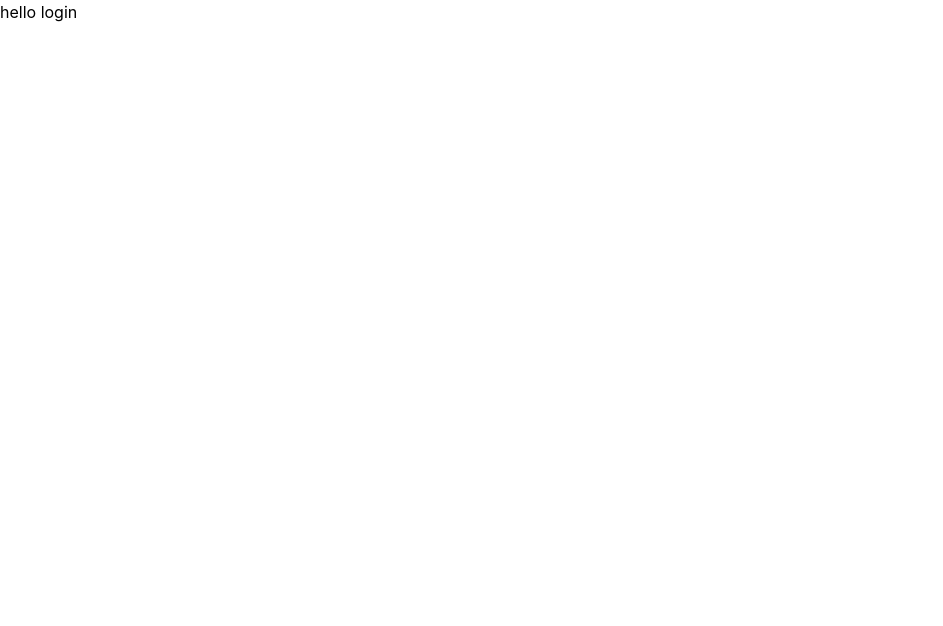
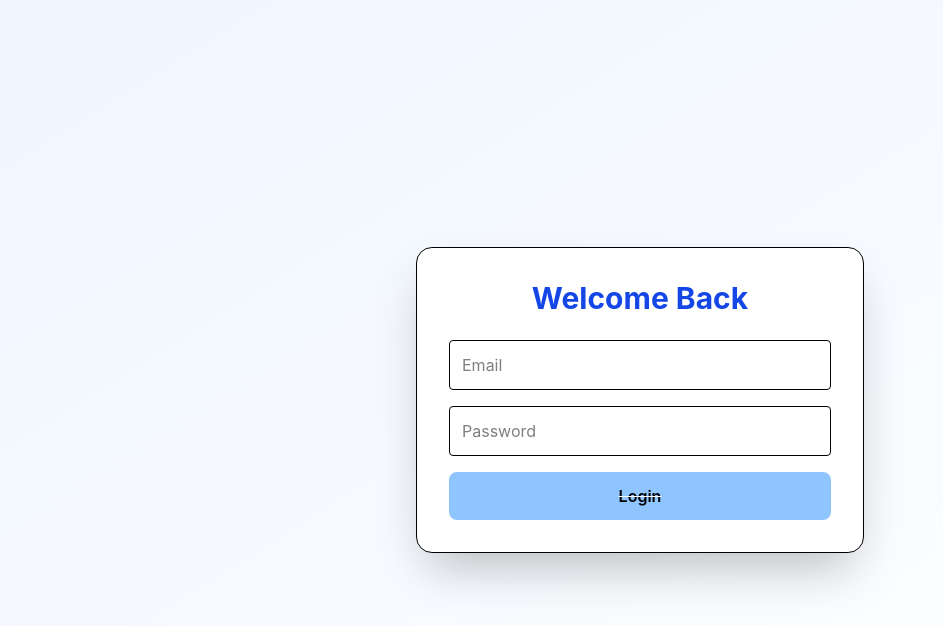
Before and after one commit to kharetanishk/Second-Brain-Frontend, a React (Vite) app: page /login in a window 1280 px wide. Shown: the top 626 px of the page, without its empty margins (0-943 px from the left). Built offline with nearby package versions, Linux system fonts and the light colour scheme; no server answers.

Commit message:
Added login page and protected routes and authprovider to handle the routes which require credentials

```diff
--- a/src/Server/App.tsx
+++ b/src/Server/App.tsx
@@ -1,17 +1,29 @@
-// src/App.tsx
 import { BrowserRouter as Router, Routes, Route } from "react-router-dom";
+import { AuthProvider } from "../context/AuthContext";
 import Landing from "../pages/Landing";
 import Login from "../pages/Login";
 import Register from "../pages/Register";
+import Dashboard from "../pages/Dashboard";
+import ProtectedRoute from "../components/ProtectedRoute";
 
 const App = () => {
   return (
     <Router>
-      <Routes>
-        <Route path="/" element={<Landing />} />
-        <Route path="/login" element={<Login />} />
-        <Route path="/register" element={<Register />} />
-      </Routes>
+      <AuthProvider>
+        <Routes>
+          <Route path="/" element={<Landing />} />
+          <Route path="/login" element={<Login />} />
+          <Route path="/register" element={<Register />} />
+          <Route
+            path="/dashboard"
+            element={
+              <ProtectedRoute>
+                <Dashboard />
+              </ProtectedRoute>
+            }
+          />
+        </Routes>
+      </AuthProvider>
     </Router>
   );
 };
--- /dev/null
+++ b/src/components/ProtectedRoute.tsx
@@ -0,0 +1,15 @@
+import React from "react";
+import { Navigate } from "react-router-dom";
+import { useAuth } from "../context/AuthContext";
+
+const ProtectedRoute = ({ children }: { children: React.JSX.Element }) => {
+  const { user, loading } = useAuth();
+
+  if (loading) return <div>Loading...</div>;
+
+  if (!user) return <Navigate to="/login" />;
+
+  return children;
+};
+
+export default ProtectedRoute;
--- /dev/null
+++ b/src/context/AuthContext.tsx
@@ -0,0 +1,41 @@
+import React, { createContext, useContext, useEffect, useState } from "react";
+import axios from "axios";
+
+interface User {
+  id: string;
+  username: string;
+  email: string;
+}
+interface ContextUser {
+  user: User | null;
+  loading: boolean;
+  setUser: React.Dispatch<React.SetStateAction<User | null>>;
+}
+const AuthContext = createContext<ContextUser>({
+  user: null,
+  loading: true,
+  setUser: () => {},
+});
+
+export const AuthProvider = ({ children }: { children: React.ReactNode }) => {
+  const [user, setUser] = useState<User | null>(null);
+  const [loading, setLoading] = useState(true);
+
+  //if user refreshes the page ...
+  useEffect(() => {
+    axios
+      .get("http://localhost:1601/api/me", { withCredentials: true })
+      .then((res) => setUser(res.data.user))
+      .catch(() => setUser(null))
+      .finally(() => setLoading(false));
+  }, []);
+
+  return (
+    //components wrap uder authcontext can access user, loading ,setuser using usecontext...
+    <AuthContext.Provider value={{ user, loading, setUser }}>
+      {children}
+    </AuthContext.Provider>
+  );
+};
+//here we go..
+export const useAuth = () => useContext(AuthContext);
--- a/src/pages/Dashboard.tsx
+++ b/src/pages/Dashboard.tsx
@@ -1,7 +1,16 @@
+import { useAuth } from "../context/AuthContext";
+import { Navigate } from "react-router-dom";
+
 const Dashboard = () => {
+  const { user } = useAuth();
+
+  if (!user) return <Navigate to="/login" />;
+
   return (
-    <>
-      <h1>Hello from Dashboard</h1>
-    </>
+    <div>
+      <h1>Welcome, {user.username}</h1>
+    </div>
   );
 };
+
+export default Dashboard;
--- a/src/pages/Login.tsx
+++ b/src/pages/Login.tsx
@@ -1,8 +1,117 @@
+import React, { useState, useEffect } from "react";
+import axios from "axios";
+import { useNavigate } from "react-router-dom";
+import { useAuth } from "../context/AuthContext";
+import { motion, AnimatePresence } from "framer-motion";
+
 const Login = () => {
+  const [formData, setFormData] = useState({
+    email: "",
+    password: "",
+  });
+  const [error, setError] = useState("");
+  const { setUser } = useAuth();
+  const navigate = useNavigate();
+
+  useEffect(() => {
+    const timer = setTimeout(() => setError(""), 2000);
+    return () => clearTimeout(timer);
+  }, [error]);
+
+  const handleChange = (e: React.ChangeEvent<HTMLInputElement>) => {
+    setFormData({ ...formData, [e.target.name]: e.target.value });
+  };
+
+  const handleLogin = async () => {
+    try {
+      const res = await axios.post(
+        "http://localhost:1601/api/auth/login",
+        formData,
+        {
+          withCredentials: true,
+        }
+      );
+
+      setUser(res.data.user);
+
+      navigate("/dashboard");
+    } catch (err: any) {
+      console.error(err);
+      setError(err.response?.data?.message || "Login failed");
+    }
+  };
+
   return (
-    <>
-      <h1> hello login</h1>
-    </>
+    <div className="min-h-screen flex items-center justify-center bg-gradient-to-br from-blue-50 to-white px-4">
+      <motion.div
+        initial={{ y: 100, opacity: 0, scale: 0.9 }}
+        animate={{ y: 0, opacity: 1, scale: 1 }}
+        transition={{ duration: 0.8, type: "spring", stiffness: 80 }}
+        className="w-full max-w-md border rounded-2xl shadow-2xl p-8 bg-white"
+      >
+        <motion.h1
+          initial={{ opacity: 0, y: -20 }}
+          animate={{ opacity: 1, y: 0 }}
+          transition={{ delay: 0.2 }}
+          className="text-3xl font-bold mb-6 text-center text-blue-700"
+        >
+          Welcome Back
+        </motion.h1>
+
+        {["email", "password"].map((field, i) => (
+          <motion.input
+            key={field}
+            type={field === "password" ? "password" : "text"}
+            name={field}
+            placeholder={field.charAt(0).toUpperCase() + field.slice(1)}
+            value={(formData as any)[field]}
+            onChange={handleChange}
+            className="w-full p-3 mb-4 border rounded focus:outline-blue-400"
+            initial={{ opacity: 0, y: 20 }}
+            animate={{ opacity: 1, y: 0 }}
+            transition={{ delay: 0.3 + i * 0.1, duration: 0.4 }}
+          />
+        ))}
+
+        <AnimatePresence>
+          {error && (
+            <motion.p
+              key="error-message"
+              initial={{ opacity: 0, y: -10 }}
+              animate={{ opacity: 1, y: 0 }}
+              exit={{ opacity: 0, y: -10 }}
+              transition={{ duration: 0.3 }}
+              className="text-red-500 mb-3 text-sm"
+            >
+              {error}
+            </motion.p>
+          )}
+        </AnimatePresence>
+
+        <motion.button
+          onClick={handleLogin}
+          disabled={!formData.email.trim() || !formData.password.trim()}
+          whileTap={{ scale: 0.95 }}
+          whileHover={
+            !formData.email.trim() || !formData.password.trim()
+              ? {}
+              : {
+                  scale: 1.02,
+                  boxShadow: "0px 0px 12px rgba(59,130,246,0.6)",
+                }
+          }
+          className={`w-full p-3 rounded-lg font-semibold transition
+    ${
+      !formData.email.trim() || !formData.password.trim()
+        ? "bg-blue-300 cursor-not-allowed text-black line-through decoration-white"
+        : "bg-blue-600 text-white hover:bg-blue-700"
+    }`}
+        >
+          Login
+        </motion.button>
+      </motion.div>
+    </div>
   );
 };
+
 export default Login;
--- a/src/pages/Register.tsx
+++ b/src/pages/Register.tsx
@@ -1,7 +1,6 @@
 import React, { useEffect, useState } from "react";
 import axios from "axios";
-import { useSetRecoilState } from "recoil";
-import { userAtom } from "../states/atoms";
+import { useAuth } from "../context/AuthContext";
 import { useNavigate } from "react-router-dom";
 import { motion, AnimatePresence } from "framer-motion";
 
@@ -12,7 +11,7 @@ const Register = () => {
     password: "",
   });
   const [error, setError] = useState("");
-  const setUser = useSetRecoilState(userAtom);
+  const { setUser } = useAuth();
   const navigate = useNavigate();
 
   useEffect(() => {
@@ -25,6 +24,31 @@ const Register = () => {
   };
 
   const handleRegister = async () => {
+    const { username, email, password } = formData;
+
+    // Frontend validations
+    if (!username.trim() || !email.trim() || !password.trim()) {
+      setError("All fields are required");
+      return;
+    }
+
+    const emailRegex = /^[^\s@]+@[^\s@]+\.[^\s@]+$/;
+    if (!emailRegex.test(email)) {
+      setError("Please enter a valid email");
+      return;
+    }
+
+    if (password.length < 6) {
+      setError("Password must be at least 6 characters");
+      return;
+    }
+
+    if (username.length < 3) {
+      setError("Username must be at least 3 characters");
+      return;
+    }
+
+    console.log("handleregisterhit");
     try {
       console.log("datareq");
       const res = await axios.post(
@@ -36,7 +60,7 @@ const Register = () => {
       );
       console.log("datasend");
       console.log(res.data);
-      setUser(res.data.user);
+      setUser(res.data.user); //setup the context
       navigate("/dashboard");
     } catch (err: any) {
       console.log(err.res);
@@ -94,13 +118,31 @@ const Register = () => {
         </AnimatePresence>
 
         <motion.button
-          onClick={() => handleRegister}
+          onClick={handleRegister}
+          disabled={
+            !formData.username.trim() ||
+            !formData.email.trim() ||
+            !formData.password.trim()
+          }
           whileTap={{ scale: 0.95 }}
-          whileHover={{
-            scale: 1.02,
-            boxShadow: "0px 0px 12px rgba(59,130,246,0.6)",
-          }}
-          className="w-full bg-blue-600 text-white p-3 rounded-lg font-semibold transition"
+          whileHover={
+            !formData.username.trim() ||
+            !formData.email.trim() ||
+            !formData.password.trim()
+              ? {}
+              : {
+                  scale: 1.02,
+                  boxShadow: "0px 0px 12px rgba(59,130,246,0.6)",
+                }
+          }
+          className={`w-full p-3 rounded-lg font-semibold transition
+    ${
+      !formData.username.trim() ||
+      !formData.email.trim() ||
+      !formData.password.trim()
+        ? "bg-blue-300 cursor-not-allowed text-black line-through decoration-white"
+        : "bg-blue-600 text-white hover:bg-blue-700"
+    }`}
         >
           Sign Up
         </motion.button>
--- a/src/states/atoms.ts
+++ /dev/null
@@ -1,13 +0,0 @@
-import { atom } from "recoil";
-
-export interface UserType {
-  id: string;
-  username: string;
-  email: string;
-}
-
-//usertype initially is null when user logged in it do have a usertype...bosdiwale itna detailing hai code mein
-export const userAtom = atom<UserType | null>({
-  key: "userAtom",
-  default: null,
-});
```
